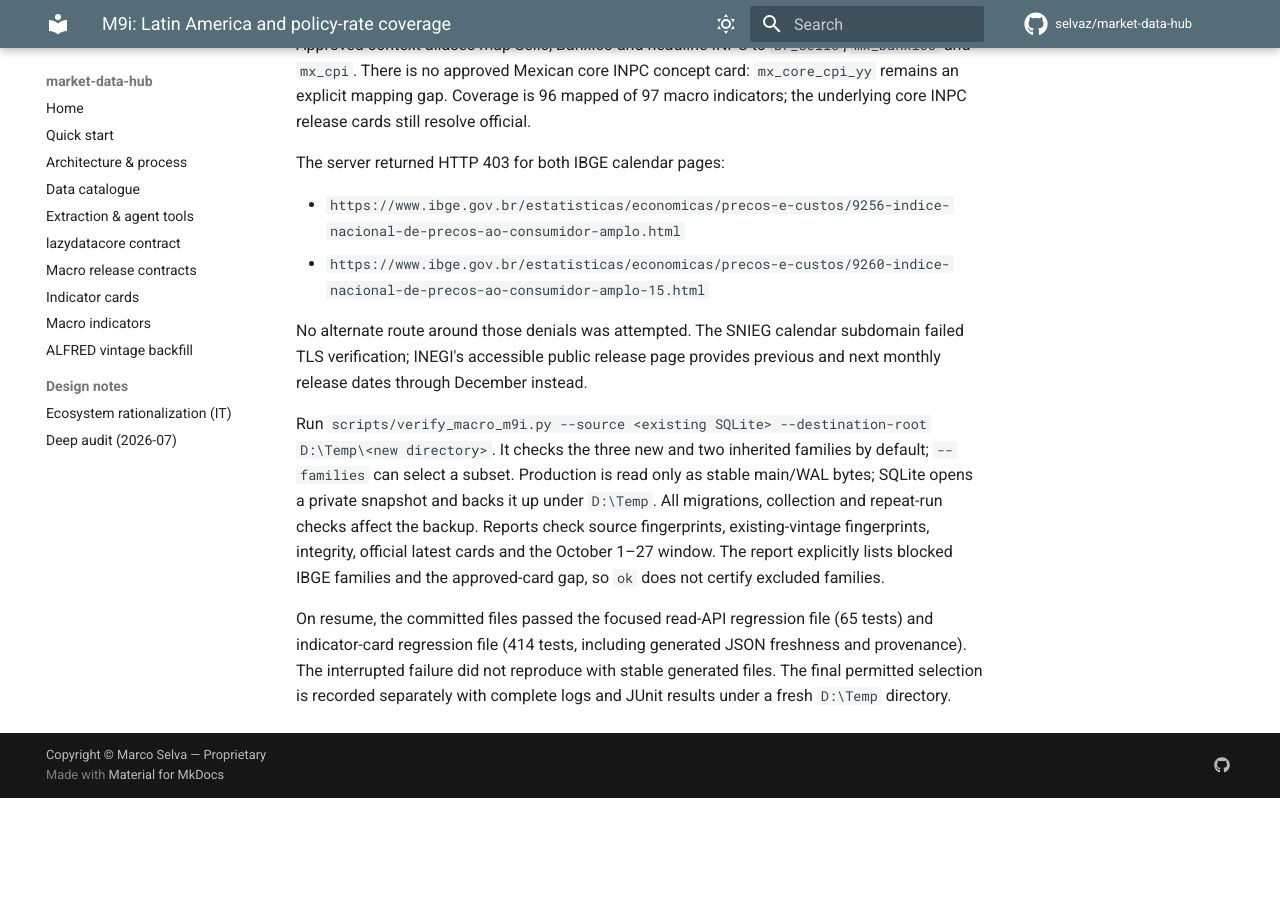
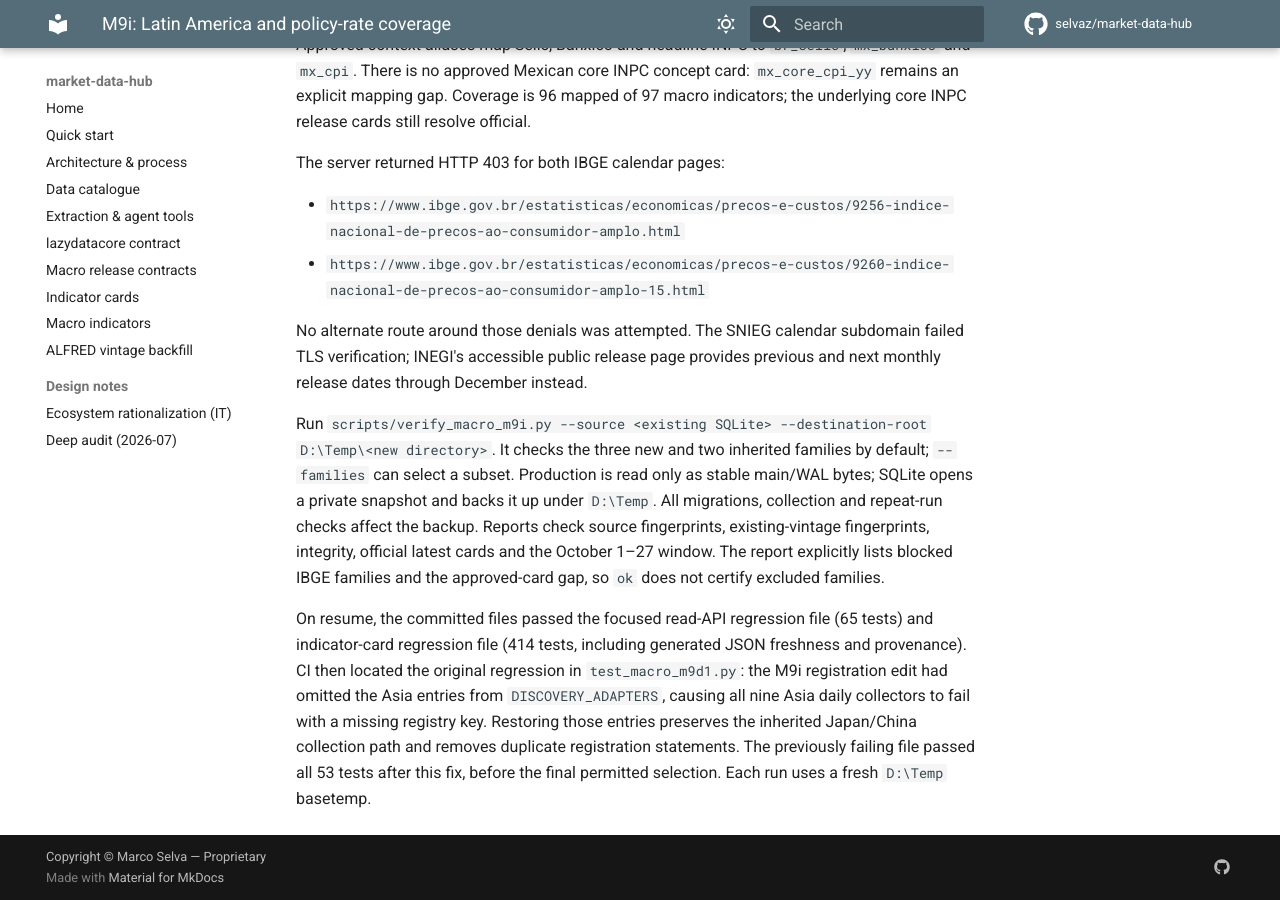
Before and after one commit to selvaz/market-data-hub, an MkDocs documentation site: the page built from docs/macro-m9i.md, in a window 1280 px wide and 900 px high, scrolled down 1325 px. Built offline with MkDocs 1.6.1 and Material for MkDocs 9.7.7, drawn with Linux system fonts in a browser that asks for light colours; comment, search, counter and statistics services are not loaded; before the commit the page ends 2123 px from its top, so only the background shows below that.

Commit message:
Preserve Asia discovery registration when adding Latin American adapters

```diff
--- a/docs/macro-m9i.md
+++ b/docs/macro-m9i.md
@@ -57,6 +57,10 @@ and the approved-card gap, so `ok` does not certify excluded families.
 
 On resume, the committed files passed the focused read-API regression file
 (65 tests) and indicator-card regression file (414 tests, including generated
-JSON freshness and provenance). The interrupted failure did not reproduce with
-stable generated files. The final permitted selection is recorded separately
-with complete logs and JUnit results under a fresh `D:\Temp` directory.
+JSON freshness and provenance). CI then located the original regression in
+`test_macro_m9d1.py`: the M9i registration edit had omitted the Asia entries
+from `DISCOVERY_ADAPTERS`, causing all nine Asia daily collectors to fail with
+a missing registry key. Restoring those entries preserves the inherited
+Japan/China collection path and removes duplicate registration statements.
+The previously failing file passed all 53 tests after this fix, before the
+final permitted selection. Each run uses a fresh `D:\Temp` basetemp.
```
Also changed, not shown: 1 other file.
